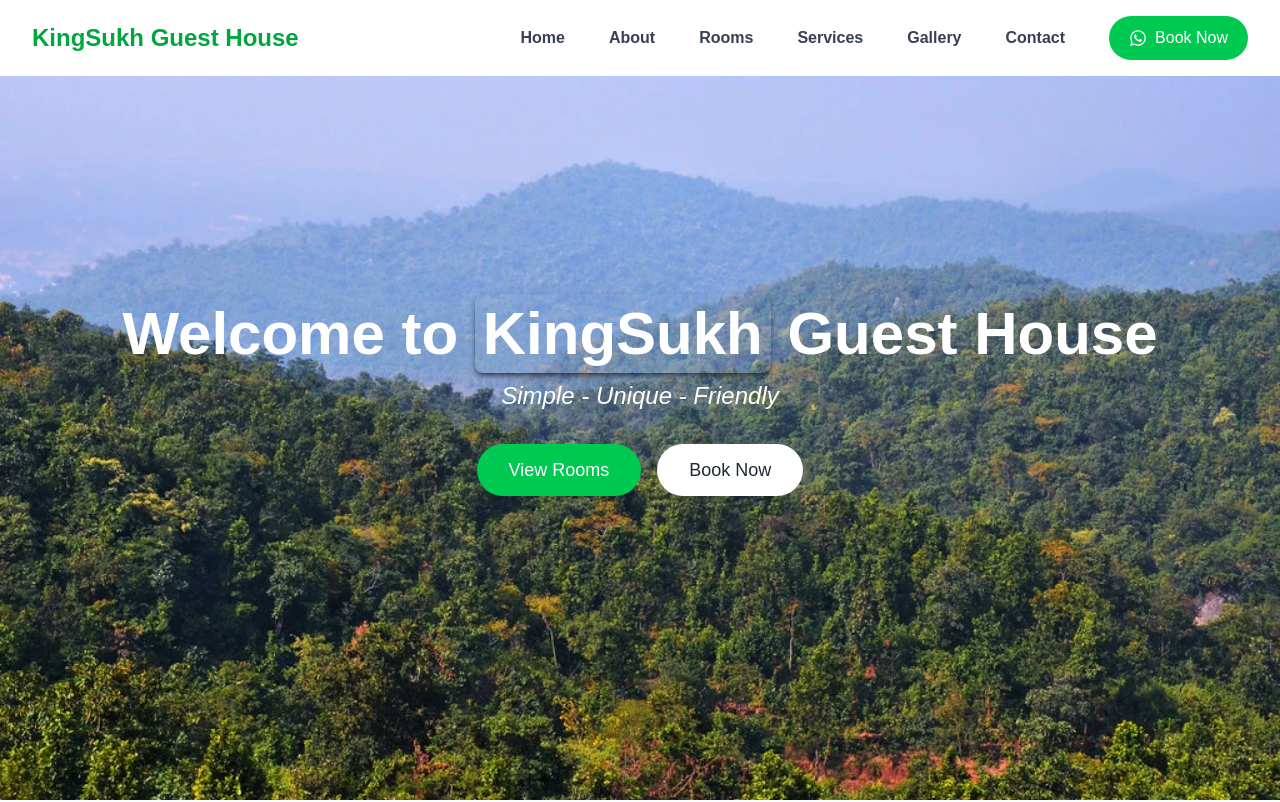
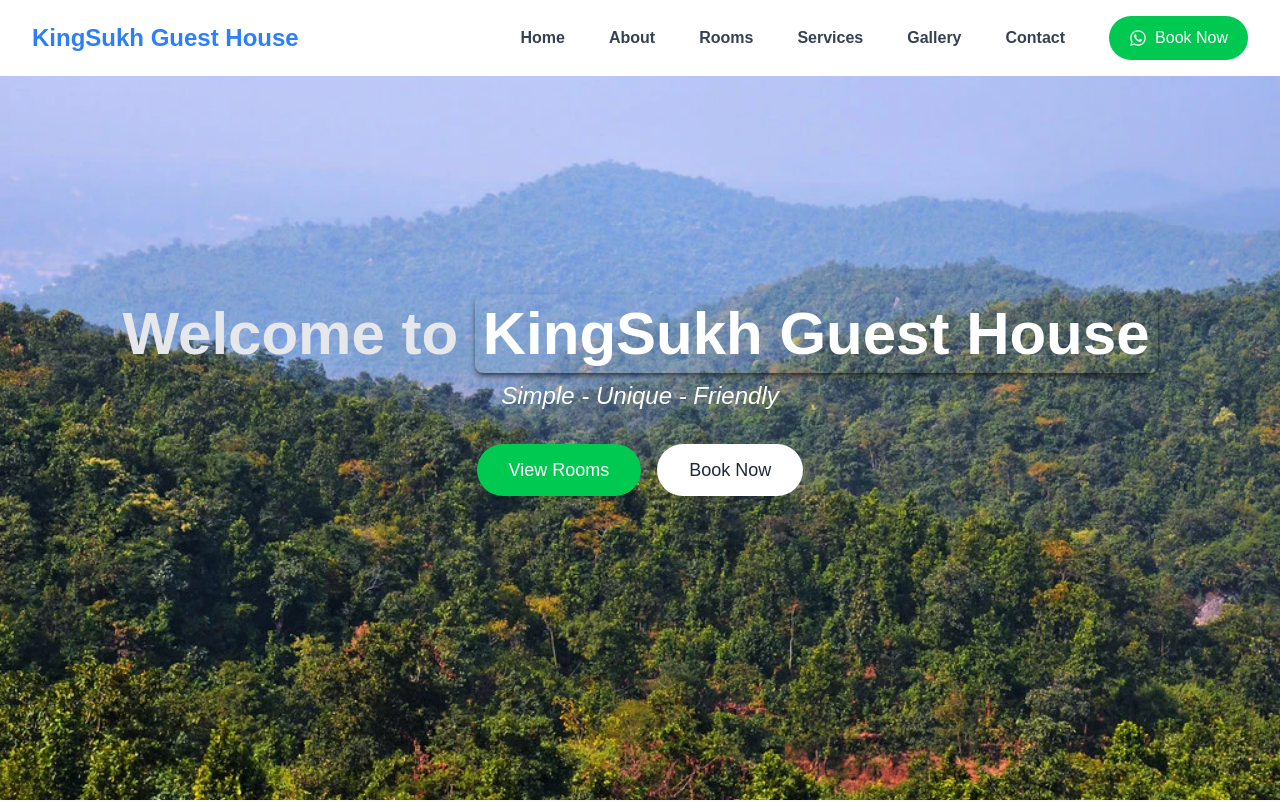
Before and after one commit to challavenkataramana/kingsukh-guesthouse, a React (Vite) app: page / in a window 1280 px wide. Shown: the top 802 px of the page. Built offline with nearby package versions, Linux system fonts and the light colour scheme.

Commit message:
feat: Update Footer, Hero, and Navbar components for improved styling and content clarity

```diff
--- a/src/components/Footer.jsx
+++ b/src/components/Footer.jsx
@@ -148,7 +148,7 @@ const Footer = () => {
         </div>
 
         <div className="border-t border-gray-800 mt-8 pt-6 text-center text-gray-400">
-          <p>Copyright © 2024 Kingsukh Guest House. All rights reserved.</p>
+          <p>Copyright © 2024 Kingsukh Guest House. All rights reserved. Just for Learning Purpose</p>
         </div>
       </div>
     </footer>
--- a/src/components/Hero.jsx
+++ b/src/components/Hero.jsx
@@ -15,7 +15,7 @@ const Hero = () => {
 
       <div className="relative z-10 h-full flex flex-col justify-center items-center text-center px-4 text-white">
         <motion.h1
-          className="text-4xl md:text-6xl font-bold mb-4"
+          className="text-4xl md:text-6xl text-gray-200 font-bold mb-4"
           initial={{ opacity: 0, y: 20 }}
           animate={{ opacity: 1, y: 0 }}
           transition={{ delay: 0.8, duration: 1 }}
@@ -23,7 +23,9 @@ const Hero = () => {
           Welcome to{" "}
           <motion.span
             className="
-            text-black-300
+            text-white
+            md:text-white
+            shawdow-md
             rounded-lg
             px-2 py-1.5
             md:shadow-[0_4px_6px_-1px_rgba(0,0,0,0.5),0_2px_4px_-2px_rgba(0,0,0,0.5)]
@@ -32,9 +34,9 @@ const Hero = () => {
             animate={{ opacity: 1 }}
             transition={{ delay: 1.1, duration: 1.2 }}
           >
-            KingSukh
+            KingSukh Guest House
           </motion.span>{" "}
-          Guest House
+
         </motion.h1>
 
         <motion.p
--- a/src/components/Navbar.jsx
+++ b/src/components/Navbar.jsx
@@ -41,7 +41,7 @@ const Navbar = () => {
         <div className="container mx-auto px-4 md:px-6 lg:px-8 flex justify-between items-center">
           <motion.a
             href="#home"
-            className="text-2xl font-semibold text-green-600 hover:text-green-700 transition-colors"
+            className="text-2xl font-bold text-blue-500 hover:text-blue-600 transition-colors"
             aria-label="Go to homepage"
             initial={{ opacity: 0, y: -10 }}
             animate={{ opacity: 1, y: 0 }}
@@ -70,7 +70,7 @@ const Navbar = () => {
                   transition={{ delay: index * 0.1 + 0.3, duration: 0.5 }}
                 >
                   {item}
-                  <span className="absolute bottom-0 left-0 w-0 h-0.5 bg-green-600 transition-all duration-300 group-hover:w-full"></span>
+                  <span className="absolute bottom-0  left-0 w-0 h-0.5 bg-blue-600 transition-all duration-300 group-hover:w-full"></span>
                 </motion.a>
               ))}
             </div>
```
